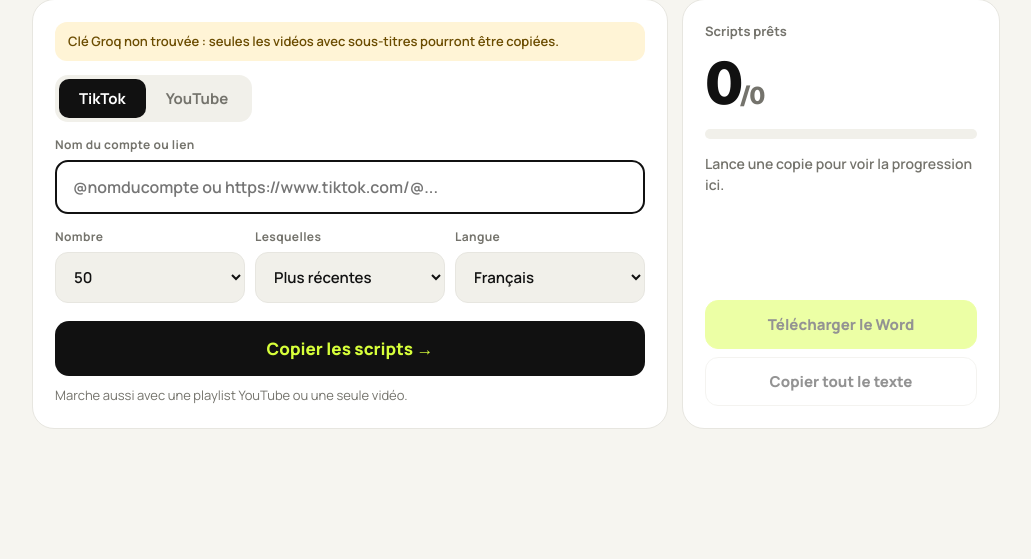
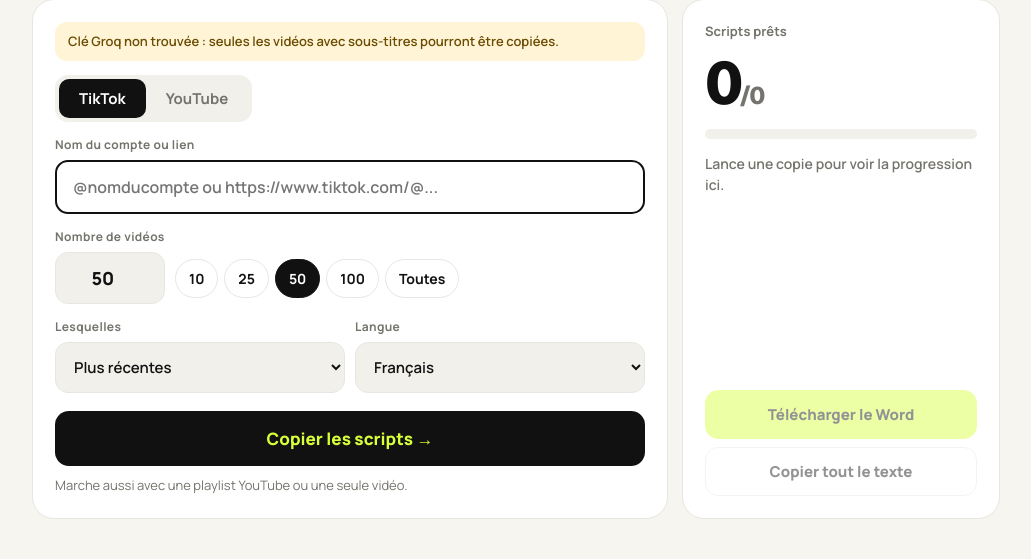
Before and after one commit to Josias-Nagnonhou/script-copier, a Flask app: page / in a window 1280 px wide. Shown: the part 243-802 px from the top of the page, without its empty margins (124-1155 px from the left). Before the commit the page ends 672 px from the top, so only its background shows below. Run offline with Flask 3, Linux system fonts and the light colour scheme.

Commit message:
Nombre de vidéos libre + raccourcis
Co-Authored-By: Claude Opus 5.5 <noreply@anthropic.com>
Claude-Session: https://claude.ai/code/session_01V14PjhEWmwKV9hoeZ4bC9j

```diff
--- a/templates/index.html
+++ b/templates/index.html
@@ -41,6 +41,14 @@ label{display:block;font-size:12px;font-weight:700;color:var(--muted);margin:0 0
 input,select{width:100%;padding:13px 14px;border:1px solid var(--line);border-radius:13px;background:var(--soft);color:var(--ink);font:600 15px var(--body);min-width:0}
 #source{border:2px solid var(--ink);background:var(--card);font-size:16px;padding:14px 16px}
 input:focus-visible,select:focus-visible,button:focus-visible{outline:3px solid var(--lime);outline-offset:2px}
+.num{margin-top:14px}
+.numrow{display:flex;gap:10px;align-items:center;flex-wrap:wrap}
+#limit{width:110px;flex:none;font:800 18px var(--body);text-align:center;font-variant-numeric:tabular-nums}
+#limit.all{color:var(--muted);font-size:15px}
+.chips{display:flex;gap:6px;flex-wrap:wrap;min-width:0}
+.chips button{border:1px solid var(--line);background:var(--card);color:var(--ink);padding:9px 13px;border-radius:99px;font:700 14px var(--body);cursor:pointer}
+.chips button.on{background:var(--ink);color:var(--on-ink);border-color:var(--ink)}
+.numerr{color:var(--err);font-size:13px;font-weight:600;margin:6px 0 0}
 .grid{display:grid;grid-template-columns:repeat(auto-fit,minmax(130px,1fr));gap:10px;margin-top:14px}
 .go{width:100%;margin-top:18px;padding:16px;border:0;border-radius:14px;background:#111;color:var(--lime);font:800 17px var(--body);cursor:pointer;position:relative;overflow:hidden;transition:transform .15s}
 .go:hover{transform:translateY(-1px)}
@@ -103,9 +111,17 @@ input:focus-visible,select:focus-visible,button:focus-visible{outline:3px solid
       </div>
       <label for="source">Nom du compte ou lien</label>
       <input id="source" placeholder="@nomducompte ou https://www.tiktok.com/@..." autocomplete="off">
+      <div class="num">
+        <label for="limit">Nombre de vidéos</label>
+        <div class="numrow">
+          <input id="limit" type="number" inputmode="numeric" min="1" max="1000" step="1" value="50" aria-describedby="limitErr">
+          <div class="chips" id="chips">
+            <button type="button" data-v="10">10</button><button type="button" data-v="25">25</button><button type="button" data-v="50" class="on">50</button><button type="button" data-v="100">100</button><button type="button" data-v="all">Toutes</button>
+          </div>
+        </div>
+        <p class="numerr" id="limitErr" hidden>Mets un nombre entre 1 et 1000, ou choisis « Toutes ».</p>
+      </div>
       <div class="grid">
-        <div><label for="limit">Nombre</label>
-          <select id="limit"><option value="10">10</option><option value="25">25</option><option value="50" selected>50</option><option value="100">100</option><option value="200">200</option><option value="0">Toutes</option></select></div>
         <div><label for="sort">Lesquelles</label>
           <select id="sort"><option value="recent">Plus récentes</option><option value="popular">Plus vues</option></select></div>
         <div><label for="lang">Langue</label>
@@ -145,14 +161,28 @@ document.querySelectorAll('#plat button').forEach(b=>b.onclick=()=>{
   $('#tabBox').hidden=platform!=='youtube';
   $('#source').placeholder=platform==='tiktok'?'@nomducompte ou https://www.tiktok.com/@...':'@nomdelachaine ou https://www.youtube.com/@...';
 });
+const lim=$('#limit');
+function markChip(v){document.querySelectorAll('#chips button').forEach(b=>b.classList.toggle('on',b.dataset.v===v))}
+document.querySelectorAll('#chips button').forEach(b=>b.onclick=()=>{
+  $('#limitErr').hidden=true;
+  if(b.dataset.v==='all'){lim.classList.add('all');lim.value='';lim.placeholder='Toutes'}
+  else{lim.classList.remove('all');lim.placeholder='';lim.value=b.dataset.v}
+  markChip(b.dataset.v);
+});
+lim.oninput=()=>{$('#limitErr').hidden=true;lim.classList.remove('all');lim.placeholder='';markChip(lim.value)};
 function busy(on){$('#go').classList.toggle('busy',on);$('#go').textContent=on?'Kopi travaille…':'Copier les scripts →';$('#bar').classList.toggle('live',on)}
 function setActs(on){['#dl','#copy'].forEach(s=>$(s).setAttribute('aria-disabled',on?'false':'true'))}
 $('#go').onclick=async()=>{
   if($('#go').classList.contains('busy'))return;
   const source=$('#source').value.trim();if(!source){$('#source').focus();return}
+  let limit=0;
+  if(!$('#limit').classList.contains('all')){
+    limit=parseInt($('#limit').value,10);
+    if(!(limit>=1&&limit<=1000)){$('#limitErr').hidden=false;$('#limit').focus();return}
+  }
   busy(true);setActs(false);
   try{
-    const r=await fetch('/api/start',{method:'POST',headers:{'Content-Type':'application/json'},body:JSON.stringify({platform,source,limit:$('#limit').value,sort:$('#sort').value,lang:$('#lang').value,yt_tab:$('#tab').value})});
+    const r=await fetch('/api/start',{method:'POST',headers:{'Content-Type':'application/json'},body:JSON.stringify({platform,source,limit,sort:$('#sort').value,lang:$('#lang').value,yt_tab:$('#tab').value})});
     const d=await r.json();if(!r.ok)throw new Error(d.error||'Erreur');
     try{localStorage.setItem('job',d.job_id)}catch(e){}
     watch(d.job_id);
```
